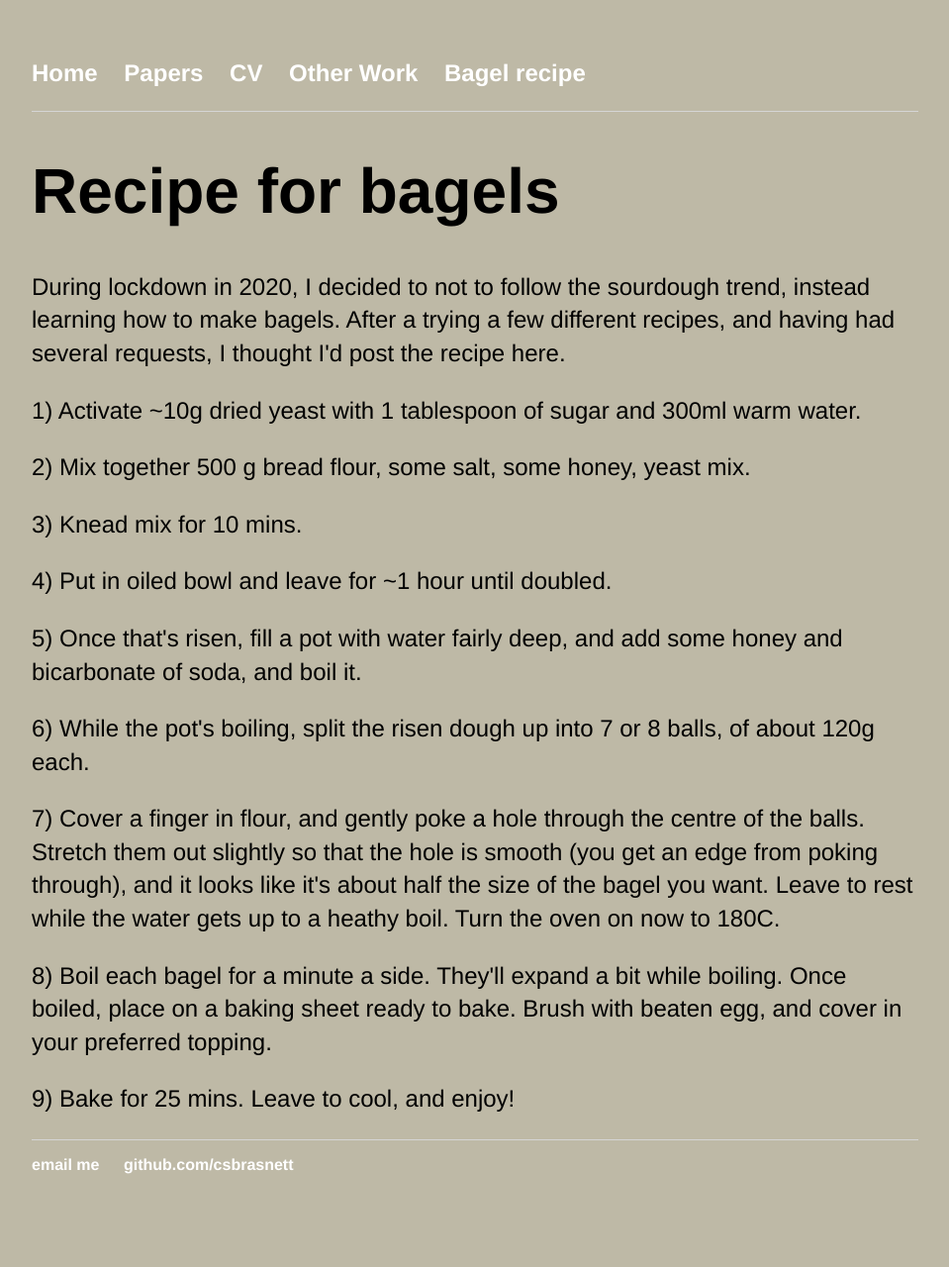
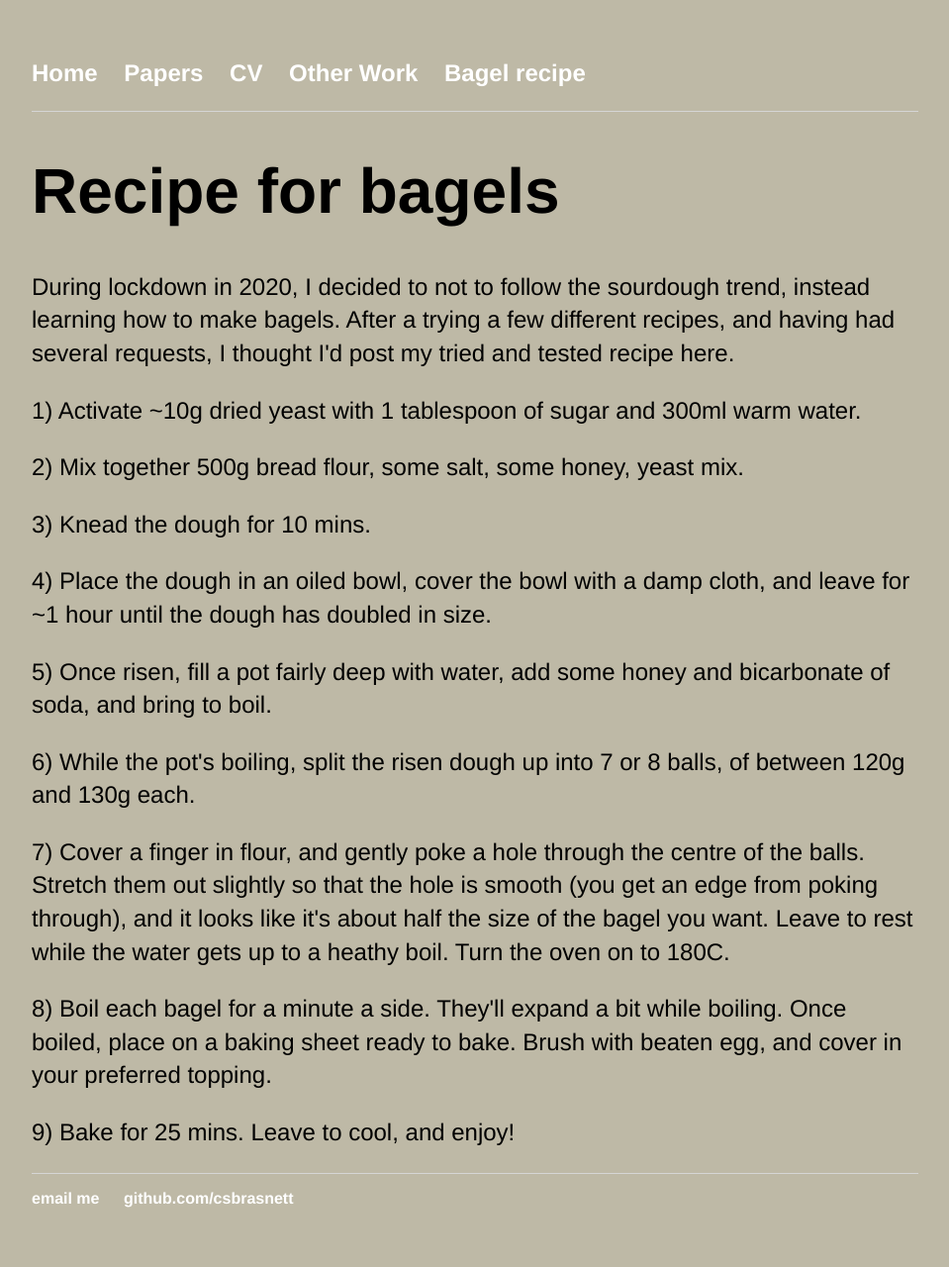
Before and after one commit to csbrasnett/csbrasnett.github.io, a Jekyll site: the page built from bagels.html, in a window 1280 px wide. Shown: the whole page at 99% size, without its empty margins (160-1119 px from the left). Built offline with Jekyll 4.4.1, drawn with Linux system fonts in a browser that asks for light colours; before the commit the page ends 1246 px from its top, so only the background shows below that.

Commit message:
fixed some typos

```diff
--- a/bagels.html
+++ b/bagels.html
@@ -6,28 +6,28 @@ title: Papers
 	<h1>Recipe for bagels</h1>
 
 	<p> During lockdown in 2020, I decided to not to follow the sourdough trend, instead learning how to make bagels. After a trying a few different recipes,
-	and having had several requests, I thought I'd post the recipe here.
+	and having had several requests, I thought I'd post my tried and tested recipe here.
 	</p>
 	<p>
     	1) Activate ~10g dried yeast with 1 tablespoon of sugar and 300ml warm water.
 	</p>
     <p>
-        2) Mix together 500 g bread flour, some salt, some honey, yeast mix.
+        2) Mix together 500g bread flour, some salt, some honey, yeast mix.
 	</p>
 	<p>
-        3) Knead mix for 10 mins.
+        3) Knead the dough for 10 mins.
 	</p>
 	<p>
-        4) Put in oiled bowl and leave for ~1 hour until doubled.
+        4) Place the dough in an oiled bowl, cover the bowl with a damp cloth, and leave for ~1 hour until the dough has doubled in size.
 	</p>
 	<p>
-        5) Once that's risen, fill a pot with water fairly deep, and add some honey and bicarbonate of soda, and boil it.
+        5) Once risen, fill a pot fairly deep with water, add some honey and bicarbonate of soda, and bring to boil.
 	</p>
 	<p>
-        6) While the pot's boiling, split the risen dough up into 7 or 8 balls, of about 120g each.
+        6) While the pot's boiling, split the risen dough up into 7 or 8 balls, of between 120g and 130g each.
 	</p>
 	<p>
-    	7) Cover a finger in flour, and gently poke a hole through the centre of the balls. Stretch them out slightly so that the hole is smooth (you get an edge from poking through), and it looks like it's about half the size of the bagel you want. Leave to rest while the water gets up to a heathy boil. Turn the oven on now to 180C.
+    	7) Cover a finger in flour, and gently poke a hole through the centre of the balls. Stretch them out slightly so that the hole is smooth (you get an edge from poking through), and it looks like it's about half the size of the bagel you want. Leave to rest while the water gets up to a heathy boil. Turn the oven on to 180C.
 	</p>
 	<p>
         8) Boil each bagel for a minute a side. They'll expand a bit while boiling. Once boiled, place on a baking sheet ready to bake. Brush with beaten egg, and cover in your preferred topping.
```
